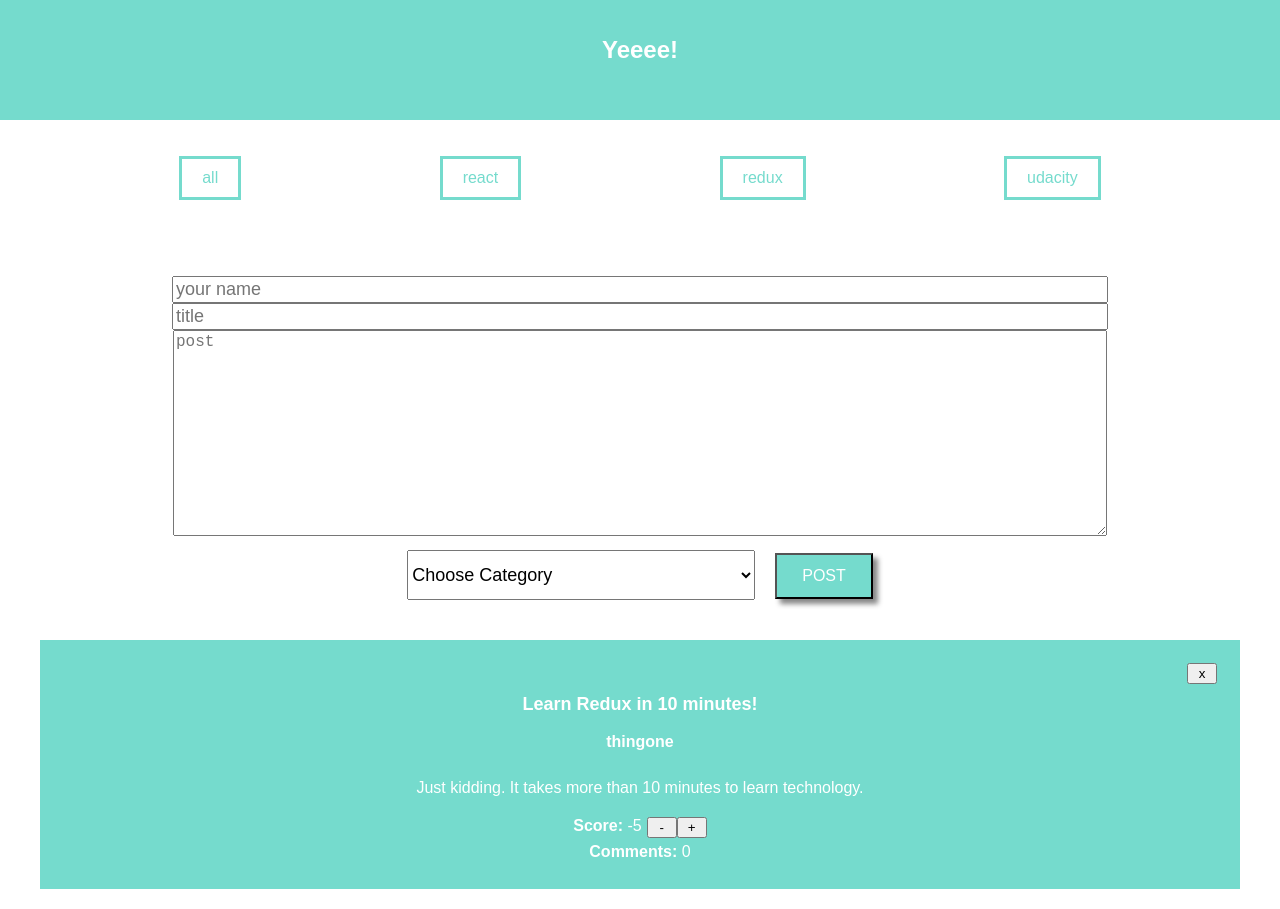
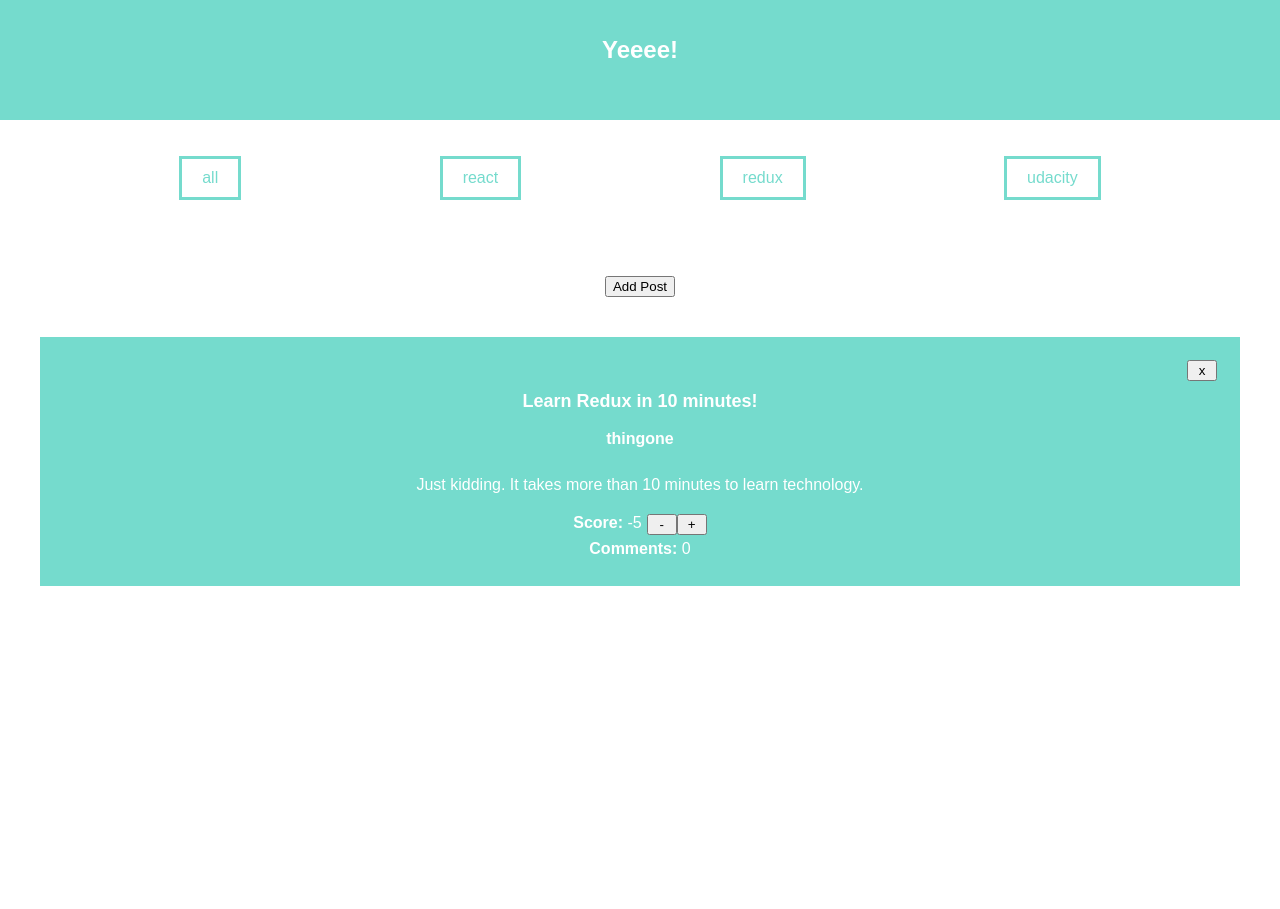
Before and after one commit to jeremyjgyoung/jeremy-young-readable-project, a React (Create React App) app: page /all/6ni6ok3ym7mf1p33lnez in a window 1280 px wide. After the commit the page ends 800 px from the top, so only its background shows below. Built offline with nearby package versions, Linux system fonts and the light colour scheme.

Commit message:
added modal to add post

```diff
--- a/package.json
+++ b/package.json
@@ -5,6 +5,7 @@
   "dependencies": {
     "react": "^16.0.0",
     "react-dom": "^16.0.0",
+    "react-modal": "^3.1.7",
     "react-redux": "^5.0.6",
     "react-router": "^4.2.0",
     "react-router-dom": "^4.2.2",
--- a/src/components/PostForm.js
+++ b/src/components/PostForm.js
@@ -1,6 +1,7 @@
 import React, { Component } from 'react'
 import { connect } from 'react-redux'
 import { addPost } from '../actions'
+import Modal from 'react-modal'
 
 // Clean up handlers, if possible
 class PostForm extends Component {
@@ -8,7 +9,8 @@ class PostForm extends Component {
     author: '',
     title: '',
     typedPost: '',
-    category: ''
+    category: '',
+    postModalIsOpen: false,
   }
   handleChangeAuthor = (event) => {
     this.setState({author: event.target.value })
@@ -25,9 +27,32 @@ class PostForm extends Component {
   handleSubmit = (event) => {
     event.preventDefault()
   }
+  openPostModal = () => {
+    this.setState({postModalIsOpen: true})
+  }
+  closePostModal = () => {
+    this.setState({postModalIsOpen: false})
+  }
+  onPost = () => {
+    this.setState({postModalIsOpen: false})
+    this.props.addPost({author:this.state.author, title:this.state.title, body:this.state.typedPost, category:this.state.category })
+  }
   render() {
     return (
       <div className="PostForm">
+        <button
+            className='Button-open-post-modal'
+            onClick={this.openPostModal}>
+              Add Post
+        </button>
+        <Modal
+          className='modal'
+          overlayClassName='overlay'
+          isOpen={this.state.postModalIsOpen}
+          style={customStyles}
+          contentLabel='Post Modal'
+        >
+          <button onClick={this.closePostModal}>close</button>
           <form onSubmit={this.handleSubmit} className="Form">
               <input type="text" className="Input-name"
                 placeholder="your name"
@@ -48,18 +73,39 @@ class PostForm extends Component {
                  <select className="Select-category"
                    value={this.state.category}
                    onChange={this.handleChangeCategory}>
-                  <option value="">Choose Category</option>
+                    <option value="">Category</option>
                     <option value="react">React</option>
                     <option value="redux">Redux</option>
                     <option value="read">Udacity</option>
                  </select>
-               <button className="Post-button" onClick={() =>
-                 this.props.addPost({author:this.state.author, title:this.state.title, body:this.state.typedPost, category:this.state.category, })}
-               >POST</button>
+                 <button className="Post-button" onClick={this.onPost}>
+                   POST
+                 </button>
               </div>
           </form>
+        </Modal>
       </div>
     )
+  }
+}
+
+const customStyles = {
+  overlay : {
+    position          : 'fixed',
+    top               : 0,
+    left              : 0,
+    right             : 0,
+    bottom            : 0,
+    backgroundColor   : 'rgba(255, 255, 255, 0.50)'
+  },
+  content : {
+    position              : 'fixed',
+    top                   : '50%',
+    left                  : '50%',
+    right                 : 'auto',
+    bottom                : 'auto',
+    marginRight           : '-50%',
+    transform             : 'translate(-50%, -50%)'
   }
 }
 
```
Lines whose indentation alone changed are shown as unchanged.
